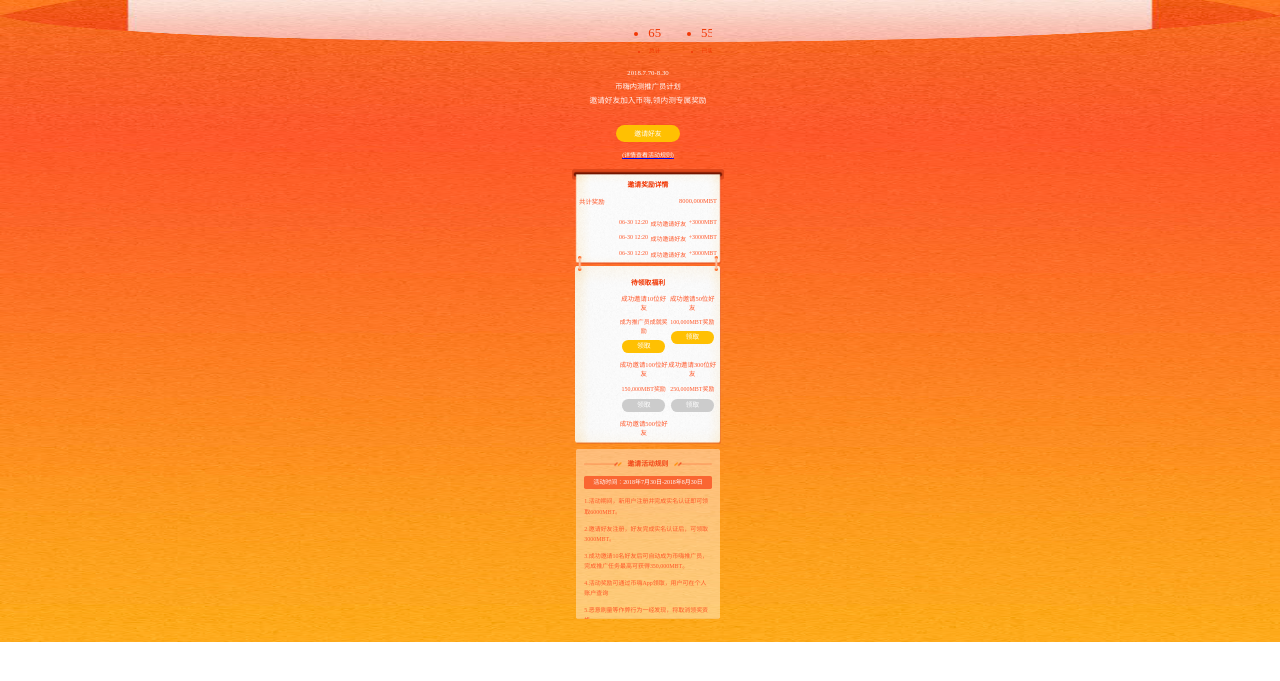
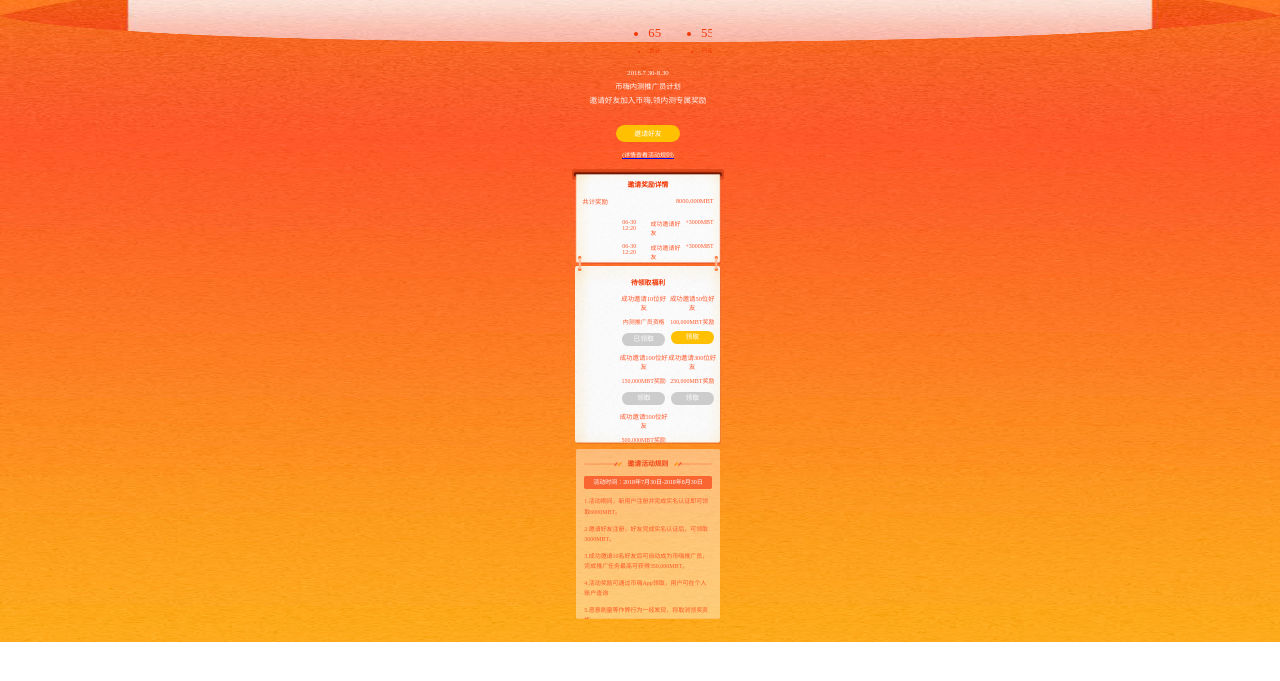
Before and after one commit to zhenghui0705/BihiReward, a plain HTML site: page index.html in a window 1280 px wide. Shown: the part 117-798 px from the top of the page. Drawn offline with Linux system fonts and the light colour scheme.

Commit message:
修复bug

```diff
--- a/css/main.css
+++ b/css/main.css
@@ -200,7 +200,7 @@ a:hover{text-decoration:none !important;}
 }
 /* 邀请详情 */
 .reward_info{
-   margin: .48rem .4667rem 0;
+   margin: .48rem .6667rem 0;
    max-height: 4rem;
    overflow: hidden;
 }
--- a/index.html
+++ b/index.html
@@ -35,7 +35,7 @@
                         </ul>
                     </div>
                 </div>
-                <p class="reward_time">2018.7.70-8.30</p>
+                <p class="reward_time">2018.7.30-8.30</p>
                 <p class="reward_plan">币嗨内测推广员计划</p>
                 <p class="reward_friend">邀请好友加入币嗨,领内测专属奖励</p>
             </div>
@@ -79,8 +79,8 @@
                     <ul class="panding_content">
                         <li class="panding_info">
                             <span class="quali">成功邀请10位好友</span>
-                            <span class="limit">成为推广员成就奖励</span>
-                            <span class="draw">领取</span>
+                            <span class="limit">内测推广员资格</span>
+                            <span class="undarw">已领取</span>
                         </li>
                         <li class="panding_info">
                             <span class="quali">成功邀请50位好友</span>
```
